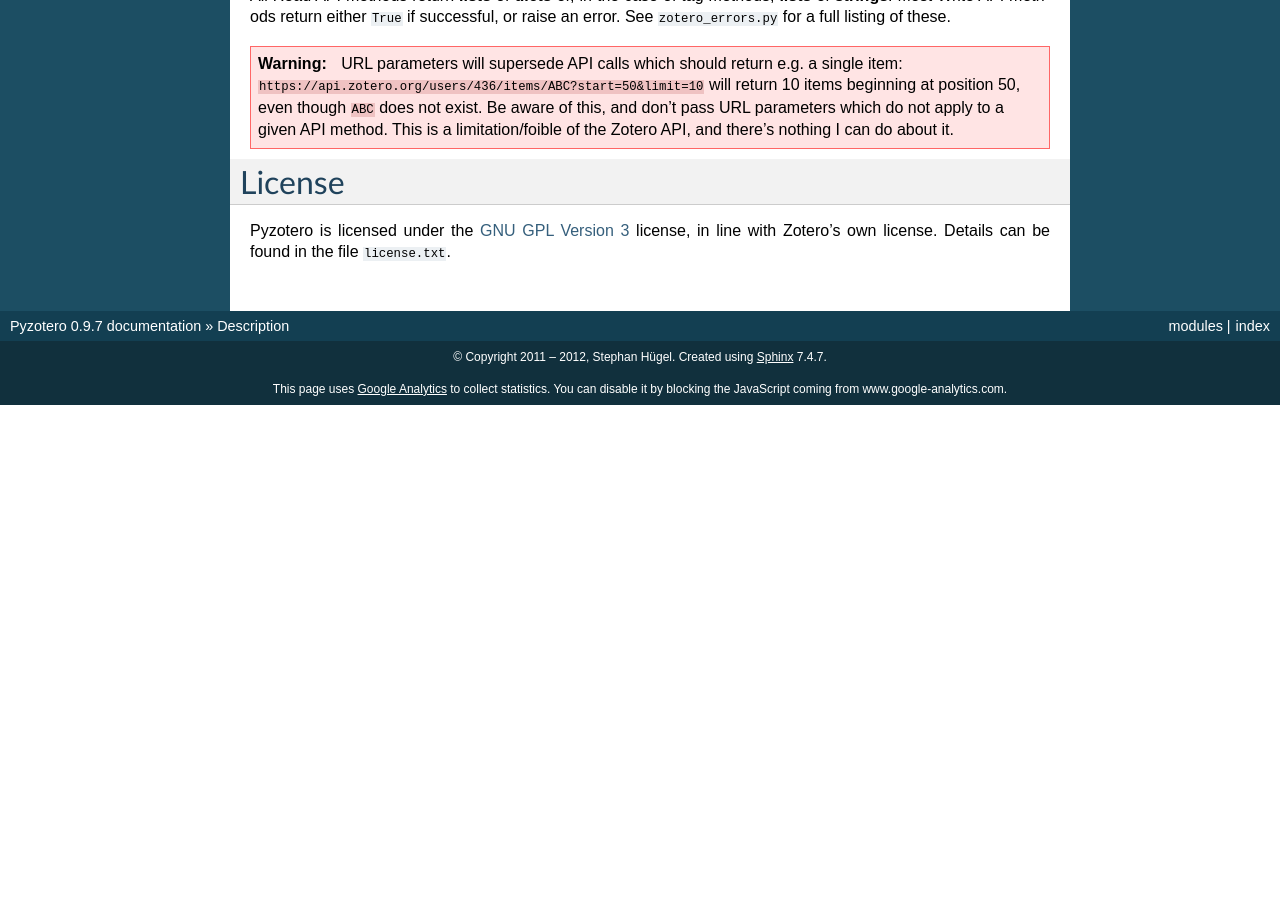
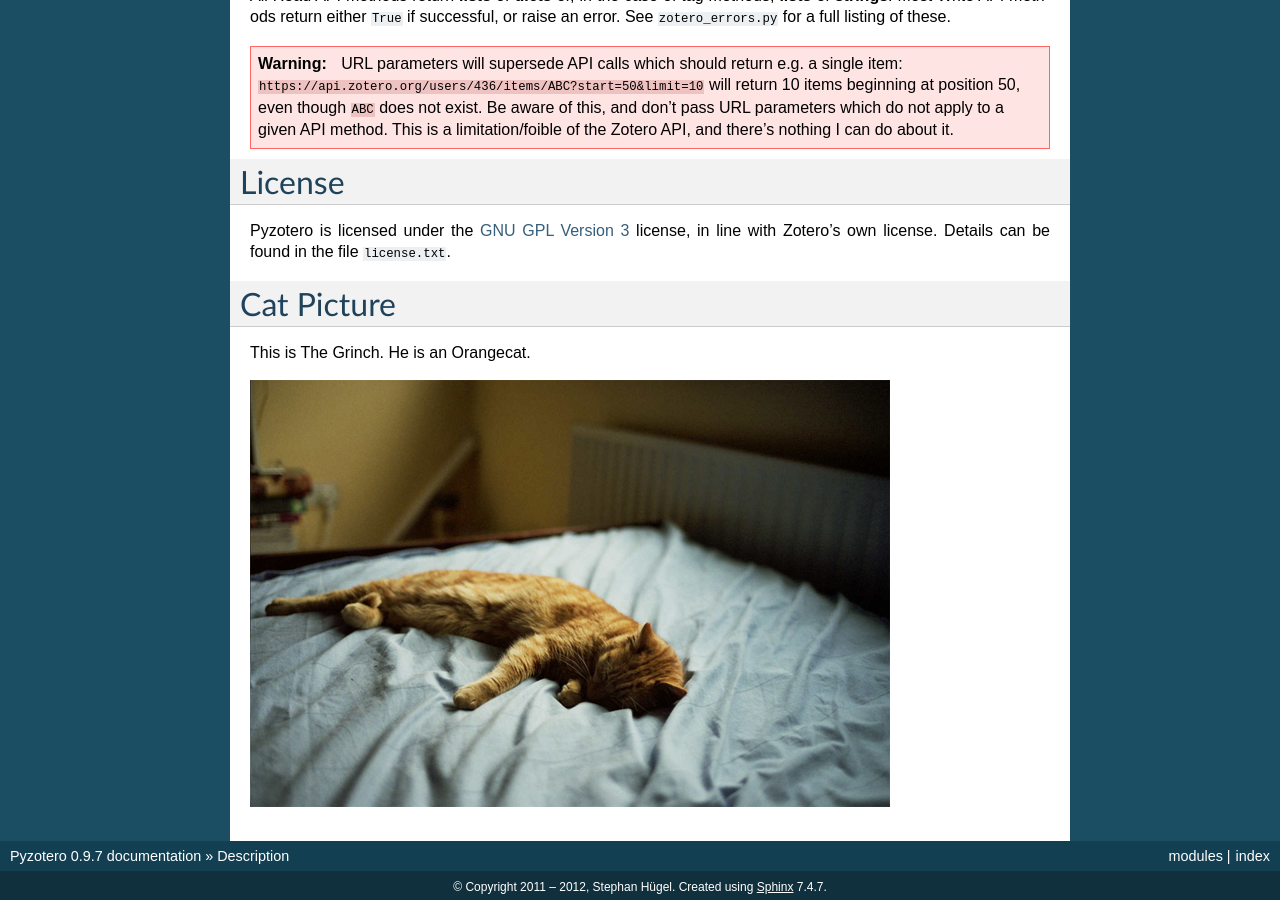
Before and after one commit to urschrei/pyzotero, a Sphinx documentation site: the page built from doc/index.txt, in a window 1280 px wide and 900 px high, scrolled down 12678 px. Built offline with Sphinx 7.4.7, drawn with Linux system fonts in a browser that asks for light colours; before the commit the page ends 13083 px from its top, so only the background shows below that.

Commit message:
Adding cat PNG

```diff
--- a/doc/index.txt
+++ b/doc/index.txt
@@ -711,3 +711,10 @@ All Read API methods return **lists** of **dicts** or, in the case of tag method
 License
 =======
 Pyzotero is licensed under the `GNU GPL Version 3 <http://www.gnu.org/licenses/gpl.html>`_  license, in line with Zotero's own license. Details can be found in the file ``license.txt``.
+
+
+Cat Picture
+===========
+This is The Grinch. He is an Orangecat.
+
+.. image:: cat.png
```
Also changed, not shown: doc/cat.png (added).
